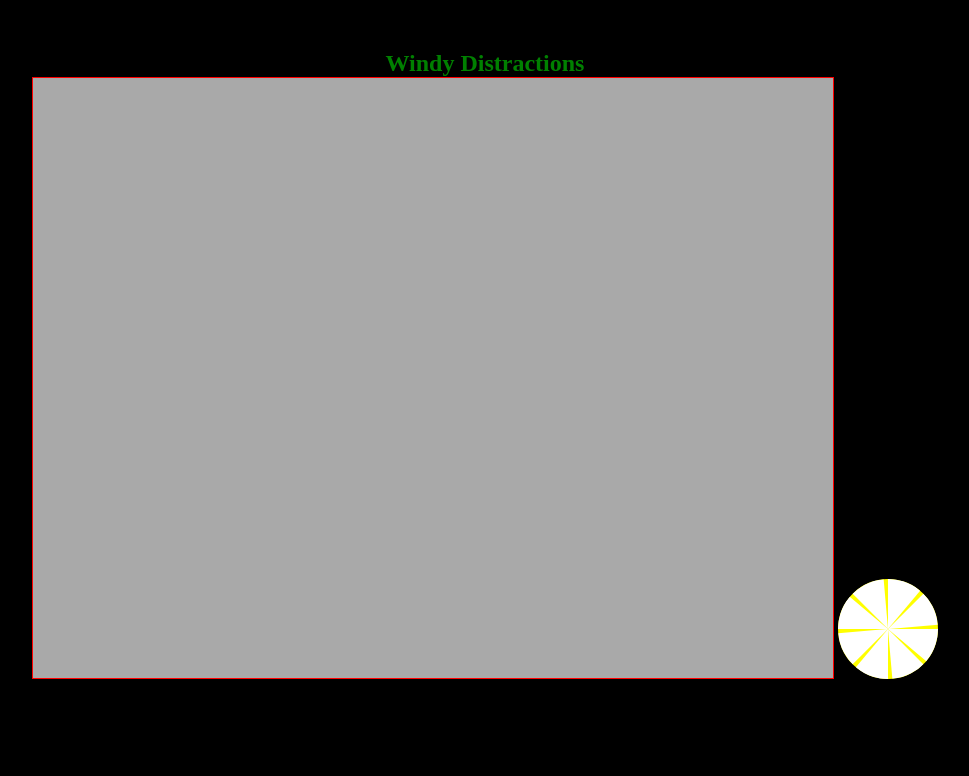
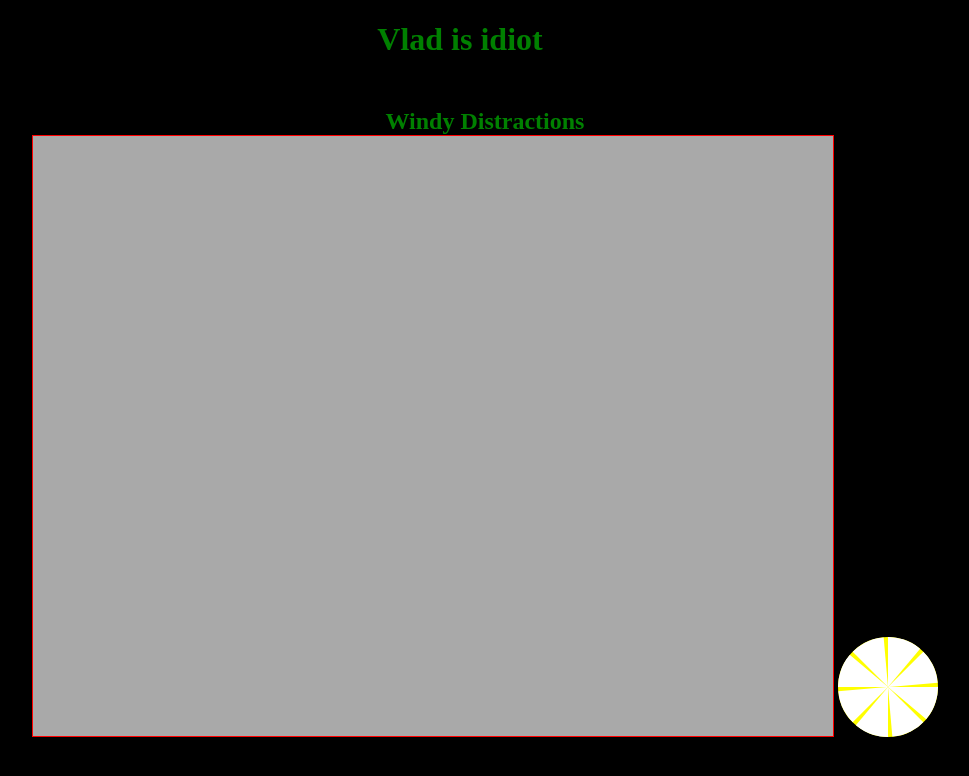
Before and after one commit to Scatchell/windy_distractions, a website: page index.html in a window 1280 px wide. Shown: the whole page, without its empty margins (180-1149 px from the left). Drawn offline with Linux system fonts and the light colour scheme.

Commit message:
Small update better describing the game with a descriptive title

```diff
--- a/index.html
+++ b/index.html
@@ -21,6 +21,7 @@
   </head>
 
   <body onload="init()" style="background: black">
+  <h1 style="color: green; text-align: center">Vlad is idiot</h1>
     <div id="container">
       <h2>Windy Distractions</h2>
       <div id="gameplayArea"></div>
```
